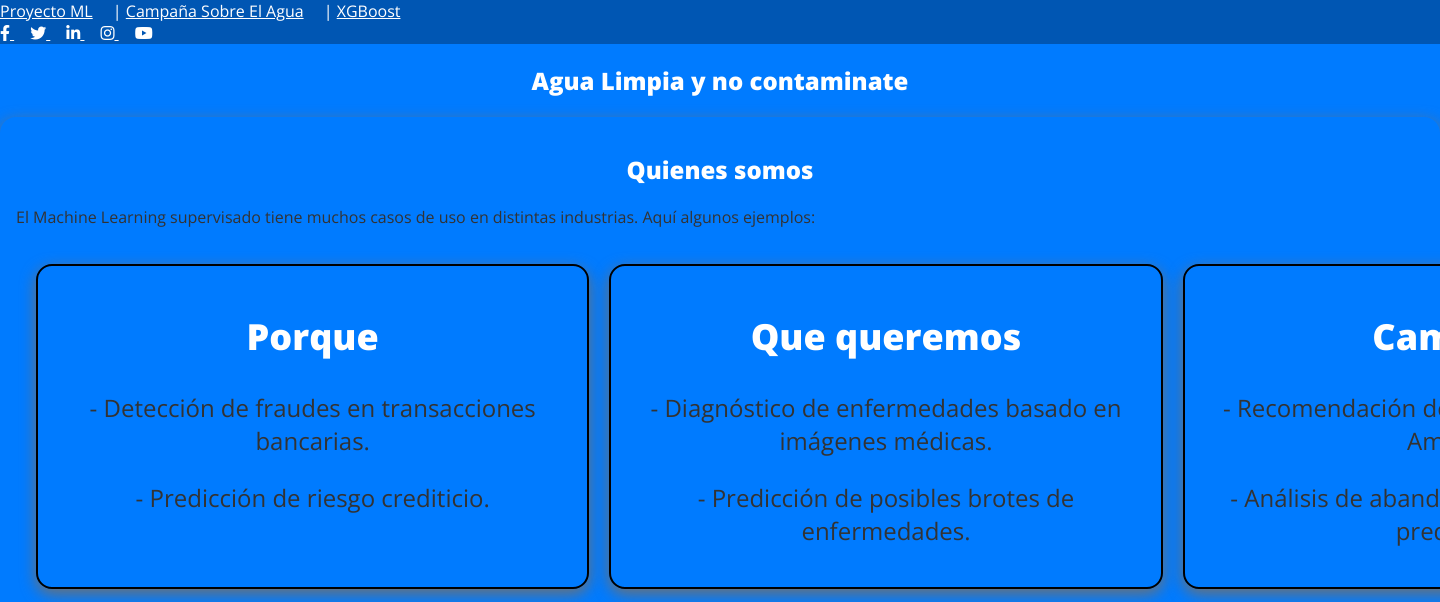
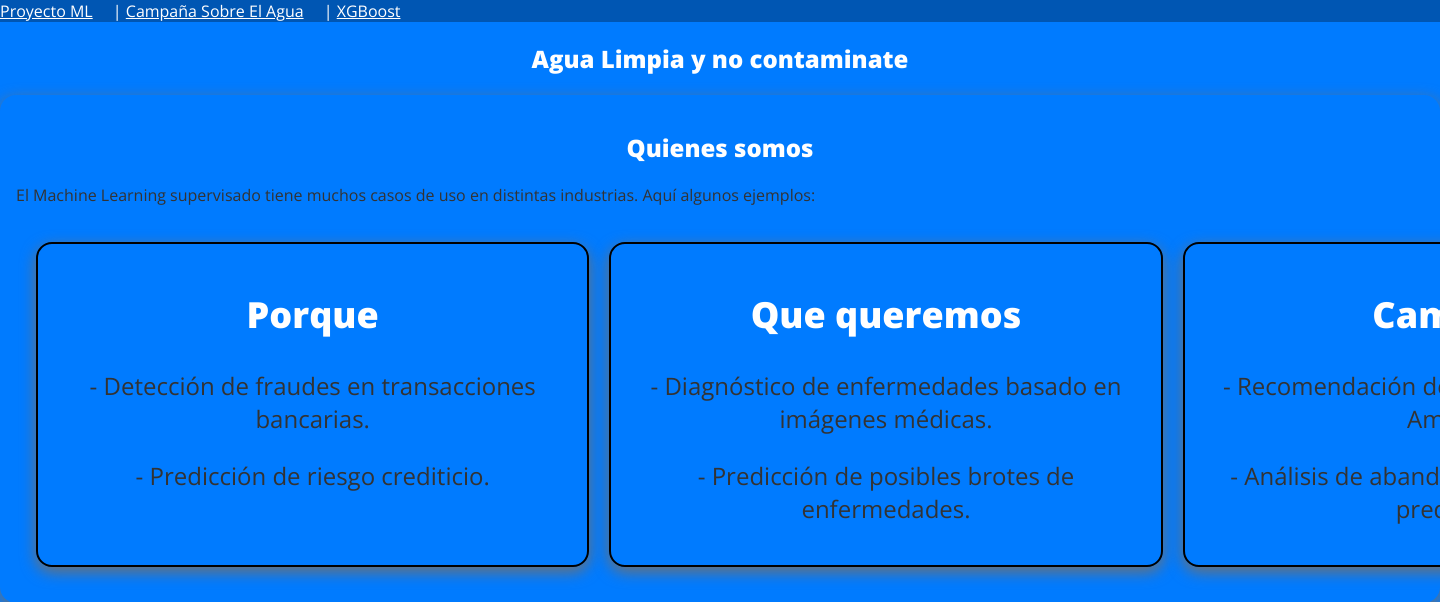
Before and after one commit to Arias1178/proyecto_ods_agua, a Flask app: page / in a window 1440 px wide. Shown: the top 602 px of the page. Run offline with Flask 3, Linux system fonts and the light colour scheme; parts of the project's set-up code (start-up, migrations or seed data) failed here and were passed over.

Commit message:
Update index.html

```diff
--- a/templates/index.html
+++ b/templates/index.html
@@ -37,28 +37,6 @@
                         <a class="text-white pl-3" href="">XGBoost</a>
                     </div>
                 </div>
-                <div class="col-md-6 text-center text-lg-right">
-                    <div class="d-inline-flex align-items-center">
-                        <a class="text-white px-3" href="">
-                            <i class="fab fa-facebook-f"></i>
-                        </a>
-                        <a class="text-white px-3" href="">
-                            <i class="fab fa-twitter"></i>
-                        </a>
-                        <a class="text-white px-3" href="">
-                            <i class="fab fa-linkedin-in"></i>
-                        </a>
-                        <a class="text-white px-3" href="">
-                            <i class="fab fa-instagram"></i>
-                        </a>
-                        <a class="text-white pl-3" href="">
-                            <i class="fab fa-youtube"></i>
-                        </a>
-                    </div>
-                </div>
-            </div>
-        </div>
-    </div>
     <!-- Final Borde -->
 
 
```
